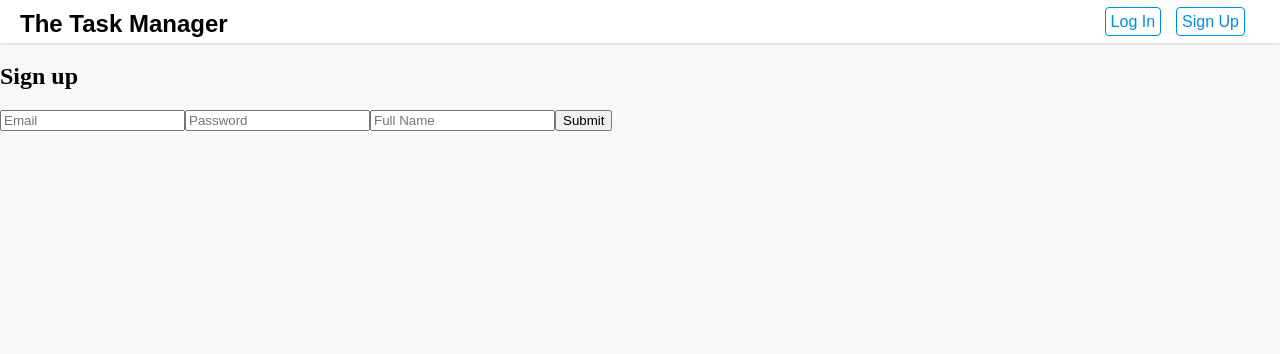
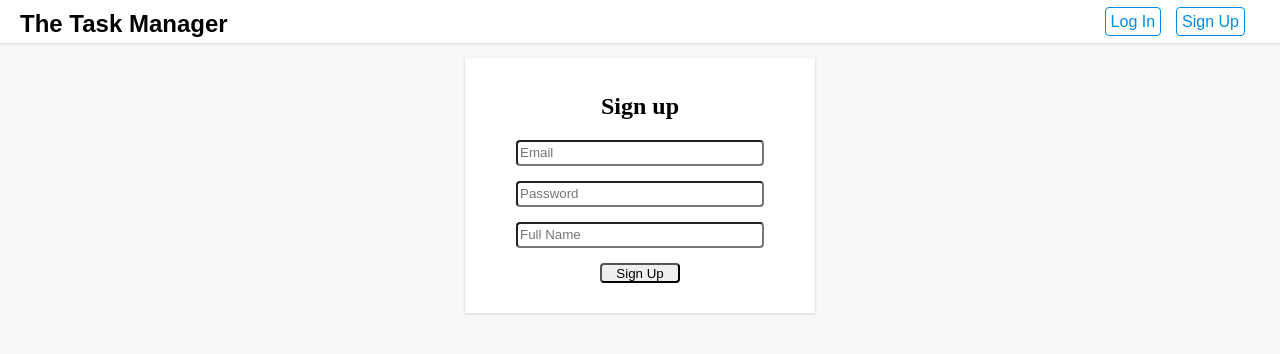
Before and after one commit to NolanHughes/taskmanager, a React (Create React App) app in the folder client/: page /signup in a window 1280 px wide. Shown: the top 354 px of the page. Built offline with nearby package versions, Linux system fonts and the light colour scheme.

Commit message:
Update sign up page css.

```diff
--- a/client/src/components/Signup.js
+++ b/client/src/components/Signup.js
@@ -11,8 +11,6 @@ export default class Signup extends React.Component {
       errors: []
     }
   }
-
-
 
   handleSignup = (e) => {
     e.preventDefault();
@@ -58,6 +56,8 @@ export default class Signup extends React.Component {
     return (
       <div>
         <AppHeader />
+        <div className="container">
+          <div className="tasks" id="sign-in">
             <div className="login-errors">
               {errors}
             </div>
@@ -80,8 +80,10 @@ export default class Signup extends React.Component {
                 type="text"
                 autoComplete="username"
                 ref = {(input) => this.name = input} />
-          <input type="submit"/>
+              <button type="submit">Sign Up</button>
             </form>
+          </div>
+        </div>
       </div>
     )
   }
```
Lines whose indentation alone changed are shown as unchanged.
